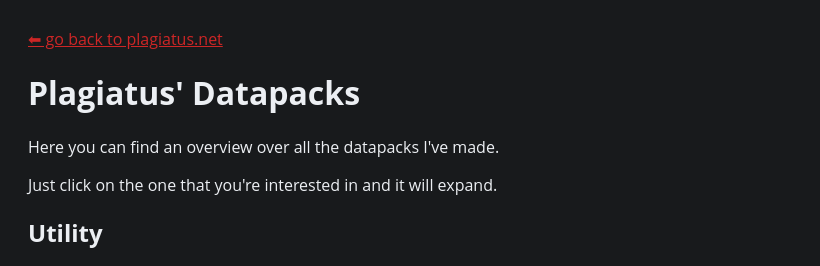
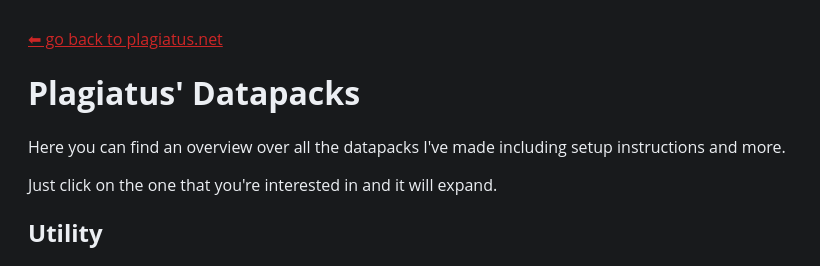
Before and after one commit to Plagiatus/datapacks, a plain HTML site: page index.html in a window 1280 px wide. Shown: the top 266 px of the page, without its empty margins (0-820 px from the left). Drawn offline with Linux system fonts and the light colour scheme.

Commit message:
including setup instructions

```diff
--- a/index.html
+++ b/index.html
@@ -12,7 +12,7 @@
 <body>
     <a href="https://plagiatus.net">⬅ go back to plagiatus.net</a>
     <h1>Plagiatus' Datapacks</h1>
-    <p>Here you can find an overview over all the datapacks I've made.</p>
+    <p>Here you can find an overview over all the datapacks I've made including setup instructions and more.</p>
     <p>Just click on the one that you're interested in and it will expand.</p>
     <h2>Utility</h2>
     <div class="pack"><p><img src="https://raw.githubusercontent.com/Plagiatus/datapacks/master/headdrops/banner.png" alt="Headdrops Banner" title="Headdrops"></p>
```
Also changed, not shown: website/index.html (+1 -1 lines), homes/banner.png, 1 other file.
